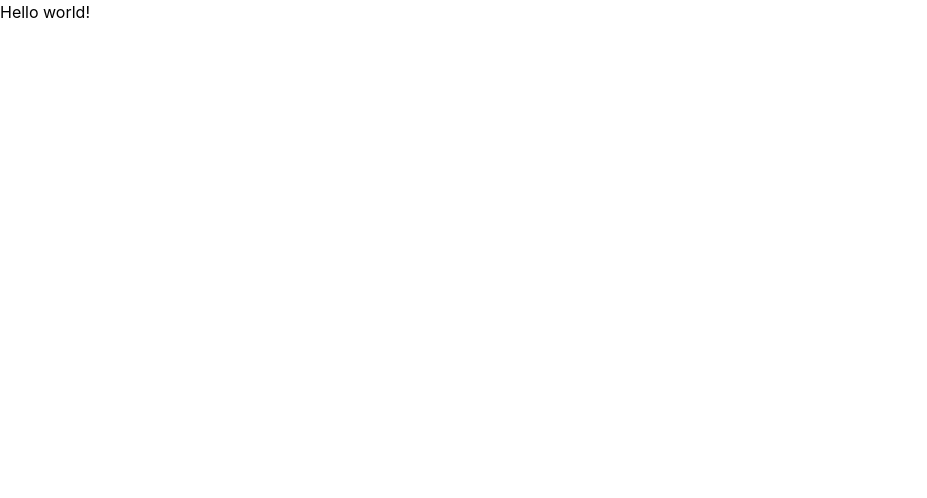
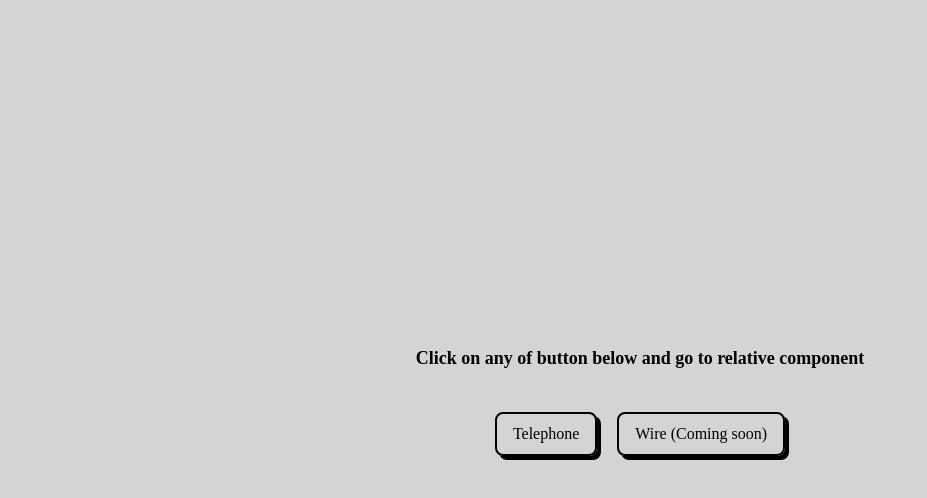
Before and after one commit to BhaumikMuliya/smokestack-contactus, a React (Create React App) app: page / in a window 1280 px wide. Shown: the top 498 px of the page, without its empty margins (0-927 px from the left). Built offline with nearby package versions, Linux system fonts and the light colour scheme.

Commit message:
homepage UI for desktop

```diff
--- a/src/App.js
+++ b/src/App.js
@@ -1,5 +1,19 @@
 function App() {
-  return <p>Hello world!</p>;
+  return (
+    <main className="grid w-screen h-screen gap-10 text-center font-cursive place-content-center bg-neutral-300">
+      <p className="text-lg font-bold">
+        Click on any of button below and go to relative component
+      </p>
+      <div className="flex justify-center gap-5">
+        <button className="px-4 py-2 border-2 border-black rounded-lg shadow-button hover:translate-x-1 hover:translate-y-1 hover:shadow-none">
+          Telephone
+        </button>
+        <button className="px-4 py-2 border-2 border-black rounded-lg shadow-button hover:translate-x-1 hover:translate-y-1 hover:shadow-none">
+          Wire (Coming soon)
+        </button>
+      </div>
+    </main>
+  );
 }
 
 export default App;
--- a/tailwind.config.js
+++ b/tailwind.config.js
@@ -2,7 +2,14 @@
 module.exports = {
   content: ["./src/**/*.{js,jsx,ts,tsx}"],
   theme: {
-    extend: {},
+    extend: {
+      fontFamily: {
+        cursive: "cursive",
+      },
+      boxShadow: {
+        button: "4px 4px black",
+      },
+    },
   },
   plugins: [],
 };
```
